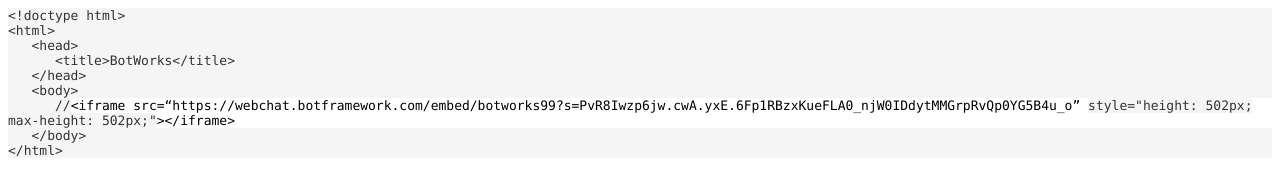
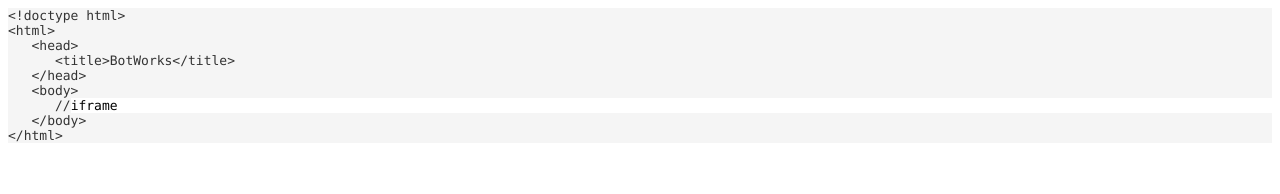
Before and after one commit to petec029/BotWorks, a website: page index.html in a window 1280 px wide. Drawn offline with Linux system fonts and the light colour scheme.

Commit message:
Removed iframe code

```diff
--- a/index.html
+++ b/index.html
@@ -8,9 +8,10 @@
   <meta name="CocoaVersion" content="1504.76">
   <style type="text/css">
     p.p1 {margin: 0.0px 0.0px 0.0px 0.0px; line-height: 18.0px; font: 13.0px Menlo; color: #333333; -webkit-text-stroke: #333333; background-color: #f5f5f5}
-    p.p2 {margin: 0.0px 0.0px 0.0px 0.0px; line-height: 18.0px; font: 13.0px Menlo; color: #000000; -webkit-text-stroke: #000000}
+    p.p2 {margin: 0.0px 0.0px 0.0px 0.0px; line-height: 18.0px; font: 13.0px Menlo; color: #333333; -webkit-text-stroke: #333333}
     span.s1 {font-kerning: none}
-    span.s2 {font-kerning: none; color: #333333; background-color: #f5f5f5; -webkit-text-stroke: 0px #333333}
+    span.s2 {font-kerning: none; background-color: #f5f5f5}
+    span.s3 {font-kerning: none; color: #000000; -webkit-text-stroke: 0px #000000}
   </style>
 </head>
 <body>
@@ -20,7 +21,7 @@
 <p class="p1"><span class="s1"><span class="Apple-converted-space">      </span>&lt;title&gt;BotWorks&lt;/title&gt;</span></p>
 <p class="p1"><span class="s1"><span class="Apple-converted-space">   </span>&lt;/head&gt;</span></p>
 <p class="p1"><span class="s1"><span class="Apple-converted-space">   </span>&lt;body&gt;</span></p>
-<p class="p2"><span class="s2"><span class="Apple-converted-space">      </span>//</span><span class="s1">&lt;iframe src=“https://webchat.botframework.com/embed/botworks99?s=PvR8Iwzp6jw.cwA.yxE.6Fp1RBzxKueFLA0_njW0IDdytMMGrpRvQp0YG5B4u_o” </span><span class="s2">style="height: 502px; max-height: 502px;"</span><span class="s1">&gt;&lt;/iframe&gt;</span></p>
+<p class="p2"><span class="s2"><span class="Apple-converted-space">      </span>//</span><span class="s3">iframe</span></p>
 <p class="p1"><span class="s1"><span class="Apple-converted-space">   </span>&lt;/body&gt;</span></p>
 <p class="p1"><span class="s1">&lt;/html&gt;</span></p>
 </body>
```
